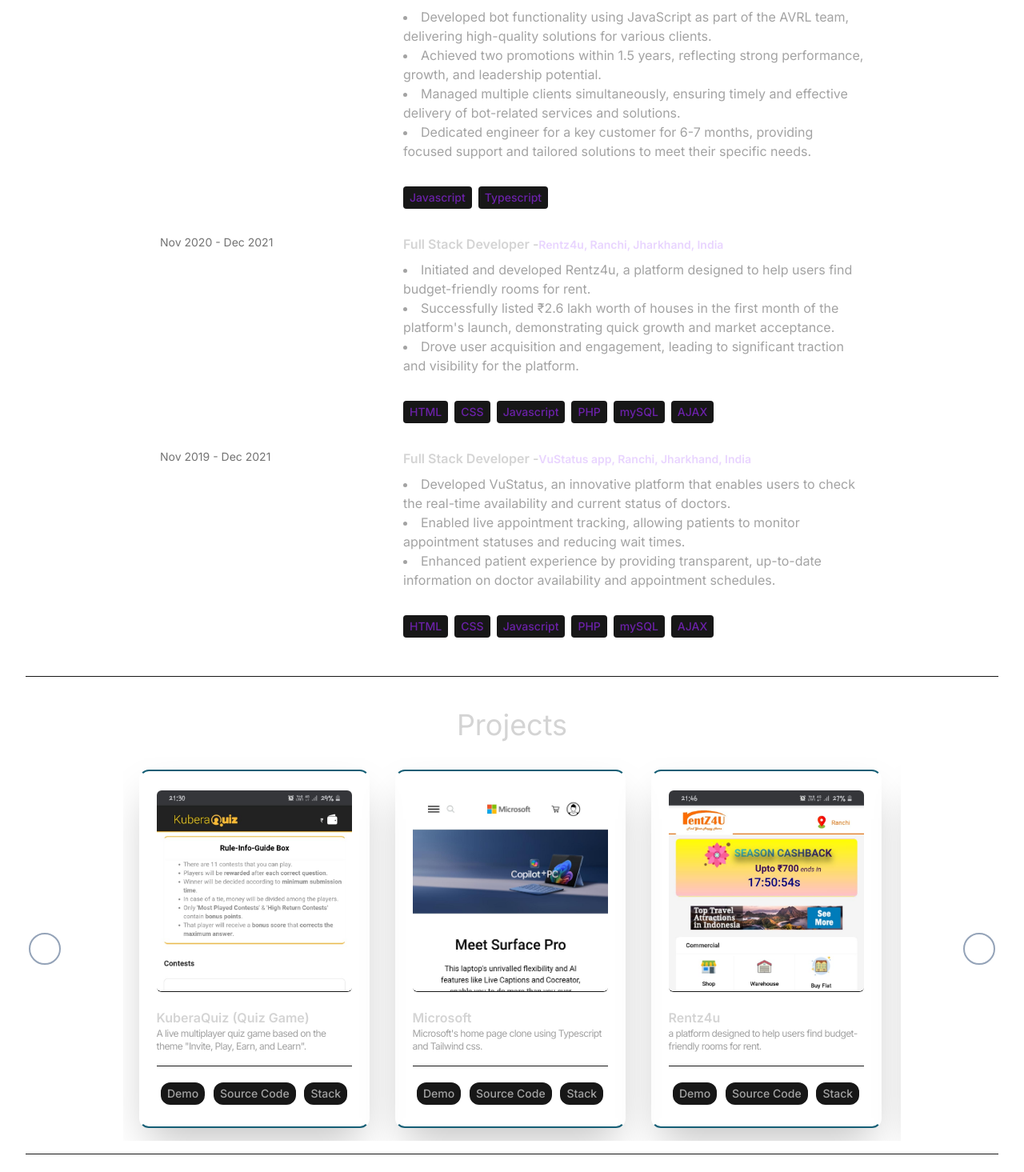
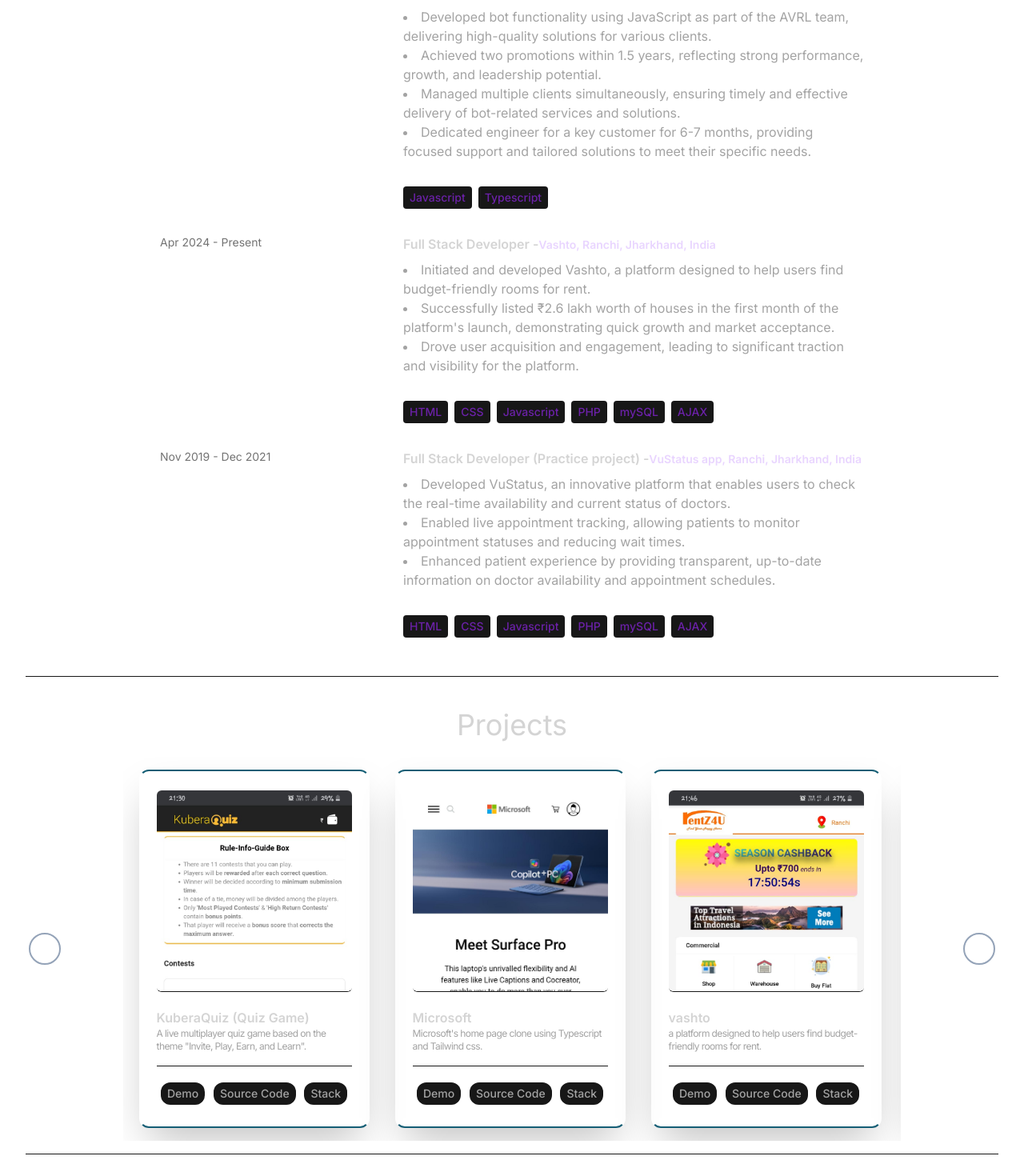
Before and after one commit to Ranveer0208/react-portfolio-ranveer, a React (Vite) app: page / in a window 1280 px wide. Shown: the part 1907-3372 px from the top of the page at 80% size. Built offline with nearby package versions, Linux system fonts and the light colour scheme.

Commit message:
Updated project image import and improved content

```diff
--- a/src/constant/index.ts
+++ b/src/constant/index.ts
@@ -7,7 +7,7 @@
 
 export const HERO_CONTENT: string = `Self-motivated developer with over 3 years of hands-on experience working on a wide range of web-based projects. Passionate about coding and specialize in creating customized user interfaces that are accessible, user-friendly, and secure. I am highly organized and able to manage multiple projects and deadlines effectively. By staying up-to-date with the latest technologies, I consistently apply best practices to deliver high-quality solutions. I am also skilled in adapting to new challenges and continuously improving my work to meet the evolving needs of each project.`;
 
-export const ABOUT_TEXT: string = `I am a motivated software developer with over three years of experience building web-based applications, I have honed my skills in crafting intuitive, secure, and scalable solutions that meet users' needs. During my tenure at AVRL in Seattle, I contributed to developing advanced bot functionalities using JavaScript, earning two promotions in under two years due to consistently high performance. I also managed multiple client projects simultaneously, ensuring timely delivery and quality. Beyond my professional experience, I’ve initiated and built platforms such as Rentz4u and VuStatus, showcasing my expertise in full-stack development and entrepreneurial acumen. For instance, Rentz4u successfully listed ₹2.6 lakh worth of rental properties in its first month.`;
+export const ABOUT_TEXT: string = `I am a motivated software developer with over three years of experience building web-based applications, I have honed my skills in crafting intuitive, secure, and scalable solutions that meet users' needs. During my tenure at AVRL in Seattle, I contributed to developing advanced bot functionalities using JavaScript, earning two promotions in under two years due to consistently high performance. I also managed multiple client projects simultaneously, ensuring timely delivery and quality. Beyond my professional experience, I’ve initiated and built platforms such as Vashto and VuStatus, showcasing my expertise in full-stack development and entrepreneurial acumen. For instance, Vashto successfully listed ₹2.6 lakh worth of rental properties in its first month.`;
 
 type ExperienceType = {
    year: string;
@@ -33,25 +33,25 @@
       website: "",
    },
    {
-      year: "Nov 2020 - Dec 2021",
+      year: "Apr 2024 - Present",
       role: "Full Stack Developer",
-      company: "Rentz4u, Ranchi, Jharkhand, India",
+      company: "Vashto, Ranchi, Jharkhand, India",
       description: `
-      • Initiated and developed Rentz4u, a platform designed to help users find budget-friendly rooms for rent.
+      • Initiated and developed Vashto, a platform designed to help users find budget-friendly rooms for rent.
       • Successfully listed ₹2.6 lakh worth of houses in the first month of the platform's launch, demonstrating quick growth and market acceptance.
       • Drove user acquisition and engagement, leading to significant traction and visibility for the platform.`,
       technologies: ["HTML", "CSS", "Javascript", "PHP", "mySQL", "AJAX"],
-      website: "https://rentz4u.vustatus.com"
+      website: "https://vashto.com"
    },
    {
       year: "Nov 2019 - Dec 2021",
-      role: "Full Stack Developer",
+      role: "Full Stack Developer (Practice project)",
       company: "VuStatus app, Ranchi, Jharkhand, India",
       description: `
       • Developed VuStatus, an innovative platform that enables users to check the real-time availability and current status of doctors.•Enabled live appointment tracking, allowing patients to monitor appointment statuses and reducing wait times.
       • Enhanced patient experience by providing transparent, up-to-date information on doctor availability and appointment schedules.`,
       technologies: ["HTML", "CSS", "Javascript", "PHP", "mySQL", "AJAX"],
-      website: "https://business.vustatus.com"
+      website: "https://vustatus.vashto.com"
    },
 ];
 
@@ -72,7 +72,7 @@
       image: project1,
       description: `A live multiplayer quiz game based on the theme "Invite, Play, Earn, and Learn".`,
       technologies: ["HTML", "CSS", "Javascript", "PHP", "mySQL", "AJAX"],
-      demo_link: "https://kuberaquiz.vustatus.com/",
+      demo_link: "https://kuberaquiz.vashto.com/",
    },
    {
       id: 2,
@@ -85,11 +85,11 @@
    },
    {
       id: 3,
-      title: "Rentz4u",
+      title: "vashto",
       image: project3,
       description: `a platform designed to help users find budget-friendly rooms for rent.`,
-      technologies: ["HTML", "CSS", "Javascript", "PHP", "mySQL", "AJAX"],
-      demo_link: "https://rentz4u.vustatus.com/",
+      technologies: ["React.js", "Javascript", "Tailwind", "PHP", "mySQL", "AJAX"],
+      demo_link: "https://vashto.com/",
    },
    {
       id: 4,
@@ -97,7 +97,7 @@
       image: project4,
       description: `A platform that enables users to check the real-time availability & current status of doctors.`,
       technologies: ["React", "TypeScript", "Tailwind", "HTML", "CSS"],
-      demo_link: "https://business.vustatus.com/",
+      demo_link: "https://vustatus.vashto.com/",
    },
    {
       id: 5,
@@ -114,7 +114,7 @@
       image: project6,
       description: `It is a simple website,  which provids a quick self-assessment tool for COVID-19 risk.`,
       technologies: ["React", "TypeScript", "Tailwind", "HTML", "CSS"],
-      demo_link: "https://coronatest.vustatus.com/",
+      demo_link: "https://coronatest.vashto.com/",
       source_code: "https://github.com/Ranveer0208/coronaTest",
    },
 ];
```
Also changed, not shown: src/assets/projects_pic/Screenshot 2025-04-11 175836.png (added), src/assets/projects_pic/react questions.png (added).
